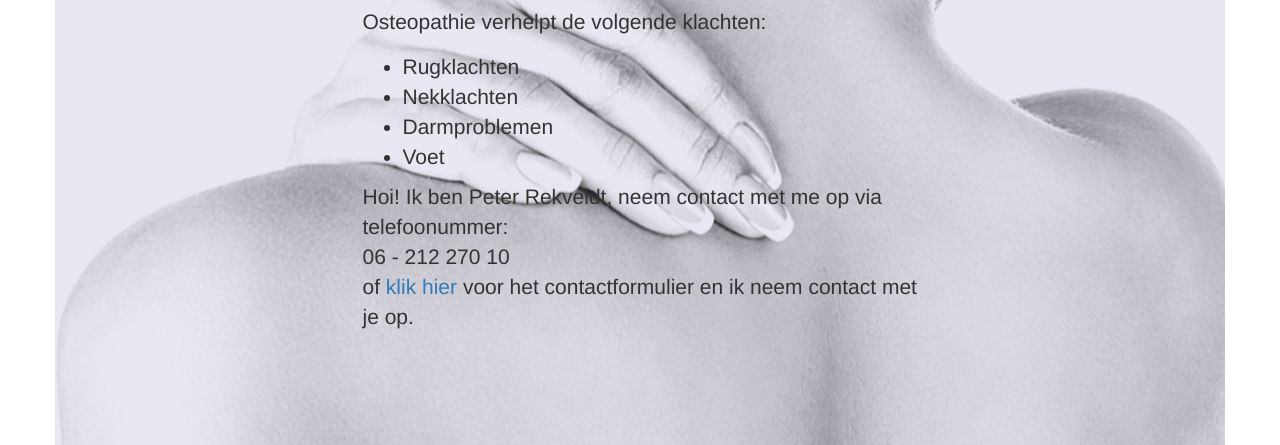
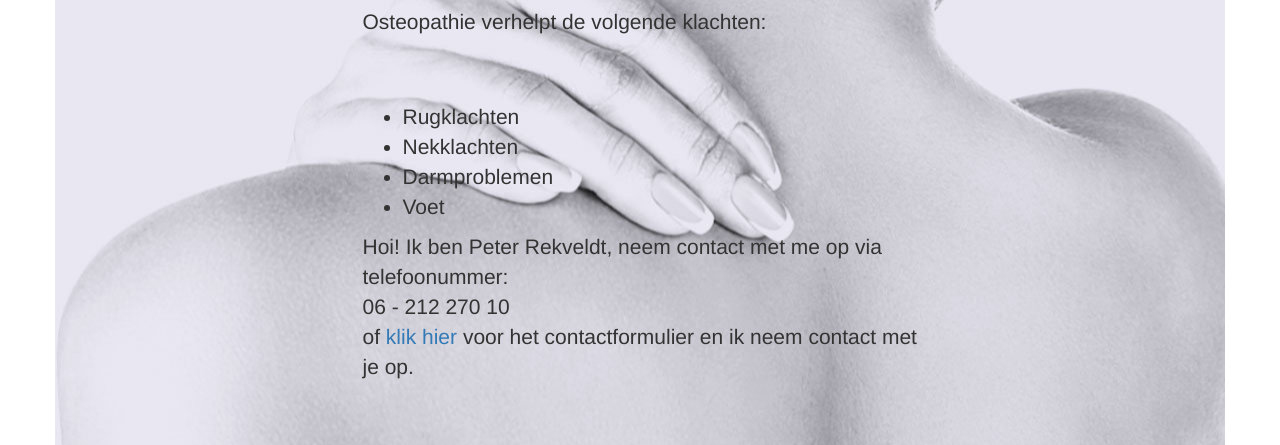
Before and after one commit to HeidemaWeb/osteopr, a plain HTML site: page index.html in a window 1280 px wide. Shown: the part 308-753 px from the top of the page. Drawn offline with Linux system fonts and the light colour scheme; a script that the page names is missing.

Commit message:
second update 13-09-2016

```diff
--- a/css/styles.css
+++ b/css/styles.css
@@ -156,10 +156,11 @@ footer {
 	margin: 0;
 	padding: 0;
 	border-radius: 0;
+	background-color: transparent;
 }
 
 #page1 .osteoshort {
-	height: 100px;
+	height: 300px;
 	margin-top: 60px;
 }
 #page1 .osteoshort  {
@@ -167,7 +168,9 @@ footer {
 #page1 .osteoshort ul li {
 	font-size: 21px;
 }
-
+#page1 p {
+	padding-bottom: 50px;
+}
 
 #page2 {
 	width: 100%;
```
Also changed, not shown: index.html (+5 -0 lines).
